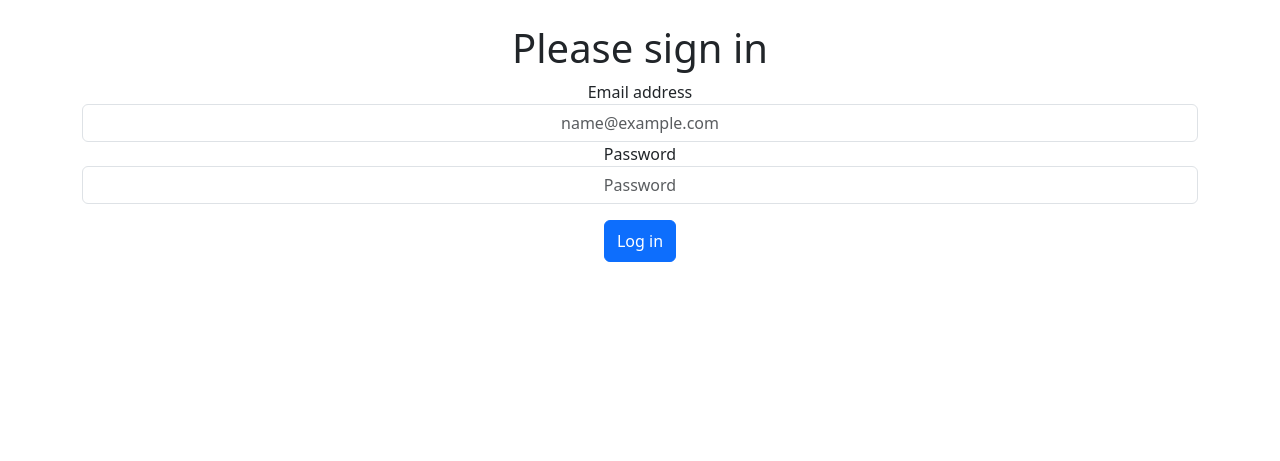
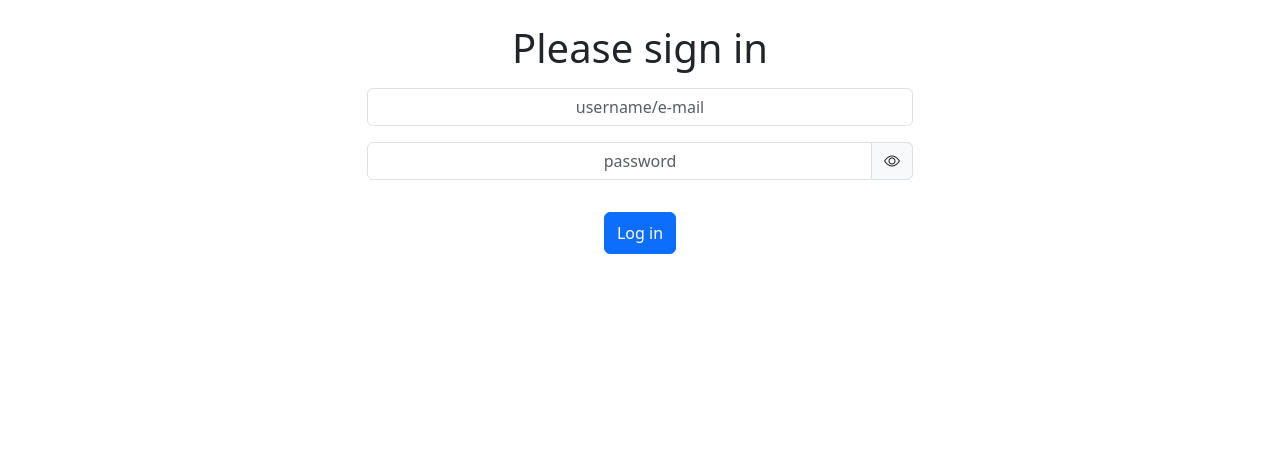
Before and after one commit to aidschbe/EatTogether, a PHP site: page /login.php in a window 1280 px wide. Shown: the part 54-515 px from the top of the page. Run offline with PHP 8.4, Linux system fonts and the light colour scheme.

Commit message:
added password text toggle

```diff
--- a/login.php
+++ b/login.php
@@ -10,6 +10,7 @@
     <?php
     include_once("components/imports.php");
     include_once("components/session.php");
+    ob_start();
     ?>
 
 </head>
@@ -18,19 +19,25 @@
 
     <?php include_once("components/header.php"); ?>
 
-    <div class="container text-center">
-        <form method="post">
+    <div class="container">
+
+        <div class="justify-content-center text-center row">
+            <form class="col-6" method="post">
                 <h1>Please sign in</h1>
-            <div>
-                <label for="floatingInput">Email address</label>
-                <input class="form-control" id="floatingInput" name="loginUser" placeholder="name@example.com">
+                <div class="my-3">
+                    <input class="form-control" id="floatingInput" name="loginUser" placeholder="username/e-mail">
                 </div>
-            <div>
-                <label for="floatingPassword">Password</label>
-                <input type="password" class="form-control" id="floatingPassword" name="loginPassword" placeholder="Password">
+                <div class="input-group my-3">
+                    <input type="password" class="form-control rounded z-2 pw pw-hide" id="floatingPassword" name="loginPassword" placeholder="password">
+                    <span class="input-group-text position-absolute end-0 z-3">
+                        <i class="bi bi-eye pw-toggle"></i>
+                    </span>
                 </div>
                 <button name="login" class="btn btn-primary my-3 py-2" type="submit">Log in</button>
             </form>
+        </div>
+
+    </div>
 
     <?php
     if (isset($_POST["login"])) {
@@ -44,8 +51,6 @@
     }
     ?>
 
-    </div>
-
     <?php include_once("components/footer.php"); ?>
 
 
```
Lines whose indentation alone changed are shown as unchanged.
